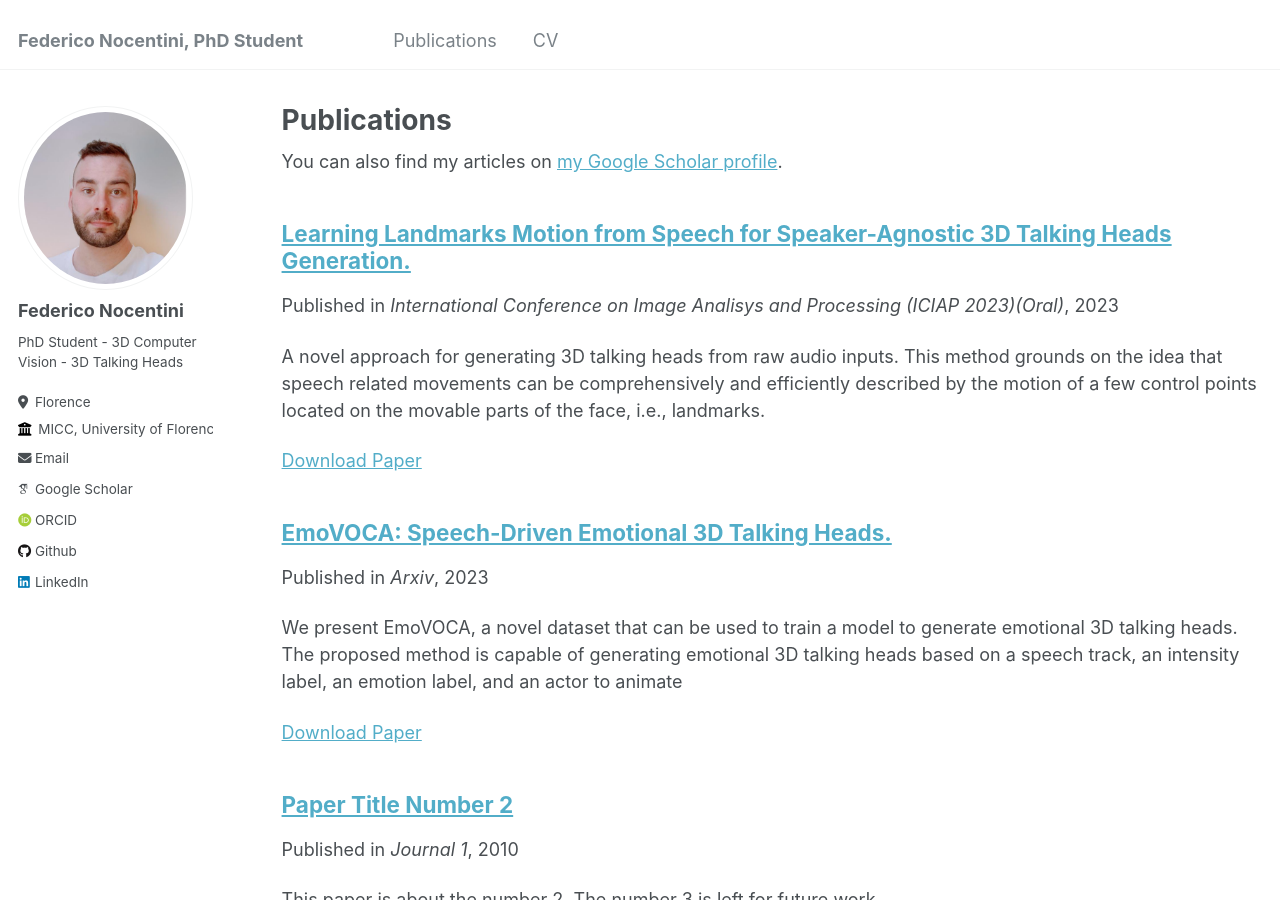
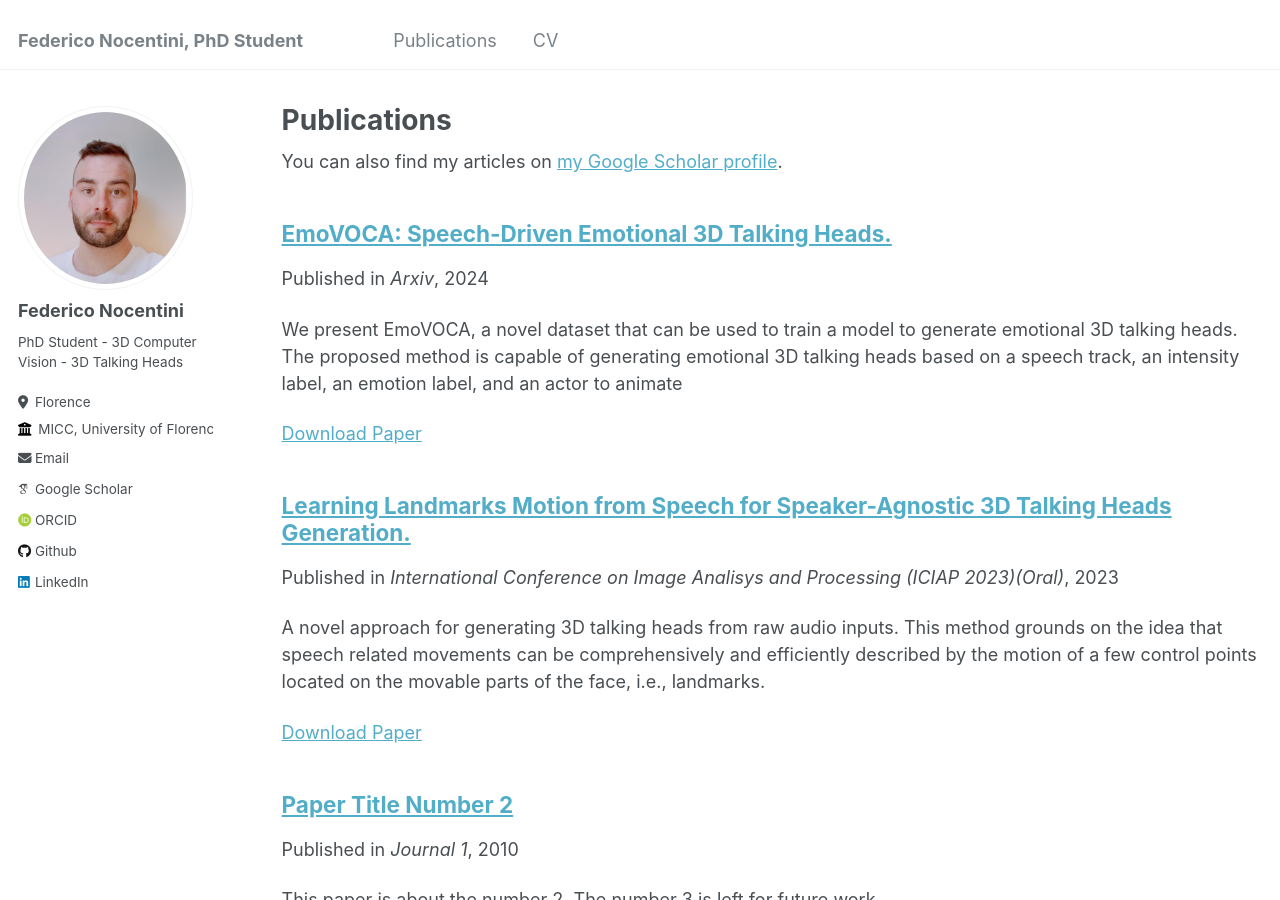
Before and after one commit to FedeNoce/fedenoce.github.io, a Jekyll site: the page built from _pages/publications.md, in a window 1280 px wide and 900 px high. Built offline with Jekyll 4.4.1, drawn with Linux system fonts in a browser that asks for light colours; some web fonts are replaced.

Commit message:
modified:   _publications/emovoca-2.md

```diff
--- a/_publications/emovoca-2.md
+++ b/_publications/emovoca-2.md
@@ -3,7 +3,7 @@ title: "EmoVOCA: Speech-Driven Emotional 3D Talking Heads."
 collection: publications
 permalink: /publication/emovoca-2
 excerpt: 'We present EmoVOCA, a novel dataset that can be used to train a model to generate emotional 3D talking heads. The proposed method is capable of generating emotional 3D talking heads based on a speech track, an intensity label, an emotion label, and an actor to animate'
-date: 2023-07-26
+date: 2024-03-19
 venue: 'Arxiv'
 paperurl: 'https://arxiv.org/pdf/2403.12886'
 
```
